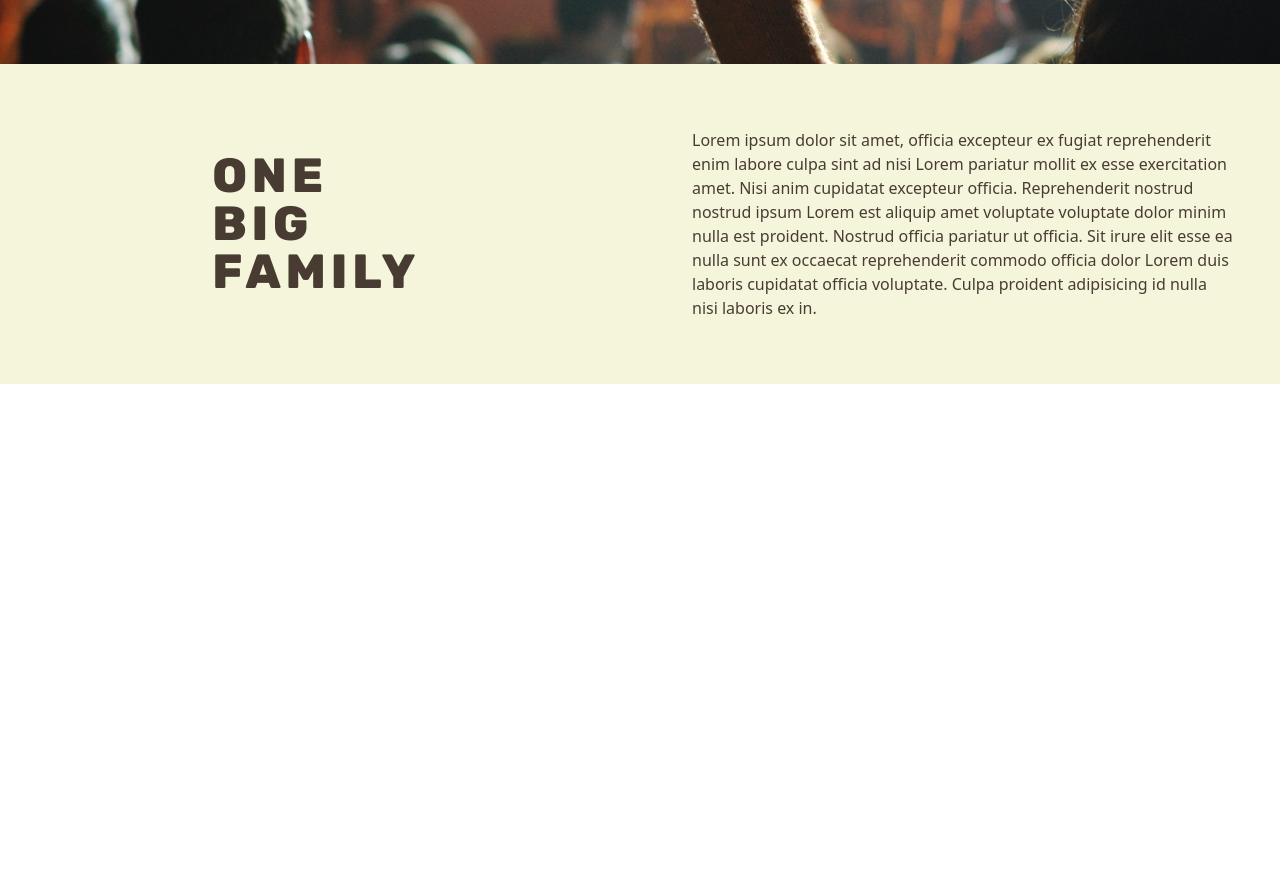
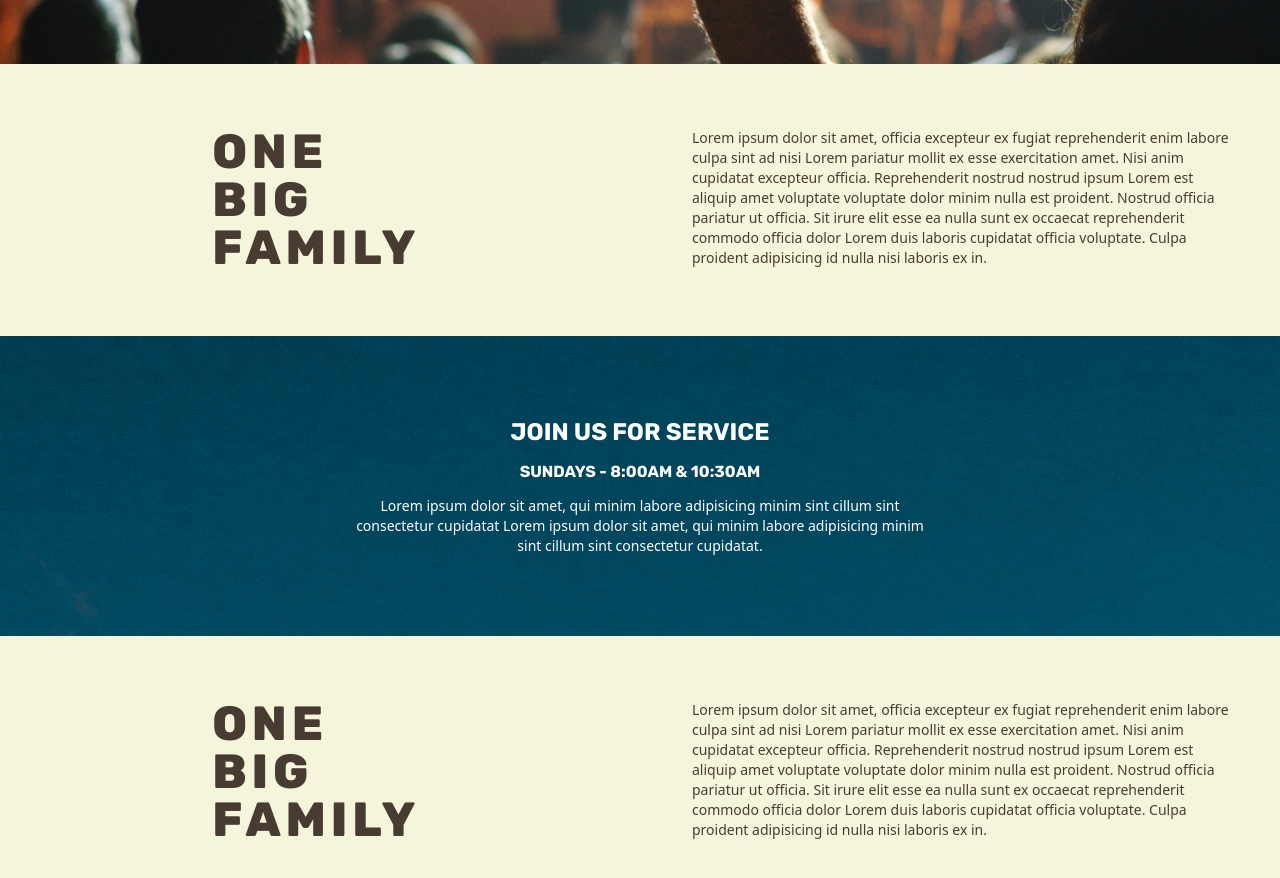
Before and after one commit to sijirama/churchwebsite, a React (Vite) app: page / in a window 1280 px wide. Shown: the part 680-1558 px from the top of the page. Before the commit the page ends 1064 px from the top, so only its background shows below. Built offline with nearby package versions, Linux system fonts and the light colour scheme.

Commit message:
service component

```diff
--- a/src/App.tsx
+++ b/src/App.tsx
@@ -2,6 +2,7 @@ import About from './components/About'
 import Hero from './components/Hero'
 import { MiniNavbar } from './components/MiniNavbar'
 import Navbar from './components/Navbar'
+import Services from './components/Services'
 
 function App() {
     return (
@@ -10,6 +11,8 @@ function App() {
             <MiniNavbar />
             <Hero />
             <About />
+            <Services />
+            <About />
         </main>
     )
 }
--- a/src/components/About.tsx
+++ b/src/components/About.tsx
@@ -9,7 +9,7 @@ export default function About() {
                 </p>
             </div>
             <div className="text-center md:text-left px-11  border-red-600">
-                <p className="text-[#483C32] text-sm lg:text-base">
+                <p className="text-[#483C32] text-xs lg:text-sm">
                     Lorem ipsum dolor sit amet, officia excepteur ex fugiat reprehenderit enim labore culpa sint ad nisi
                     Lorem pariatur mollit ex esse exercitation amet. Nisi anim cupidatat excepteur officia.
                     Reprehenderit nostrud nostrud ipsum Lorem est aliquip amet voluptate voluptate dolor minim nulla est
--- /dev/null
+++ b/src/components/Services.tsx
@@ -0,0 +1,17 @@
+import Picture from '/sunset.jpg'
+
+export default function Services() {
+    return (
+        <section
+            style={{ backgroundImage: `url(${Picture})` }}
+            className="py-14 md:py-16 lg:py-20 px-14 flex flex-col gap-1 md:gap-3 items-center justify-center text-white bg-cover bg-top bg-fixed"
+        >
+            <p className="font-bold font-rubik text-lg md:text-xl lg:text-2xl">JOIN US FOR SERVICE</p>
+            <p className="font-semibold font-rubik">SUNDAYS - 8:00AM & 10:30AM</p>
+            <div className="max-w-xl text-center text-sm lg:text-sm">
+                Lorem ipsum dolor sit amet, qui minim labore adipisicing minim sint cillum sint consectetur cupidatat
+                Lorem ipsum dolor sit amet, qui minim labore adipisicing minim sint cillum sint consectetur cupidatat.
+            </div>
+        </section>
+    )
+}
```
Also changed, not shown: public/sunset.jpg (added).
